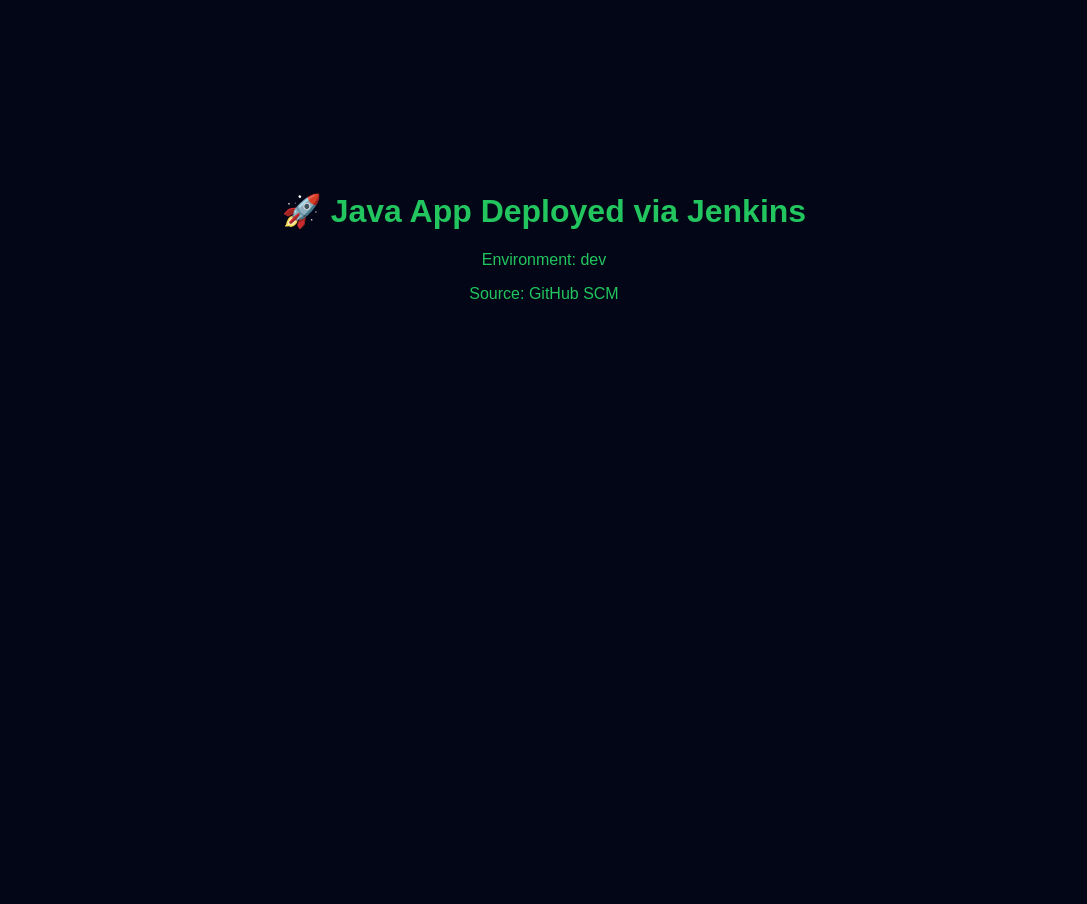
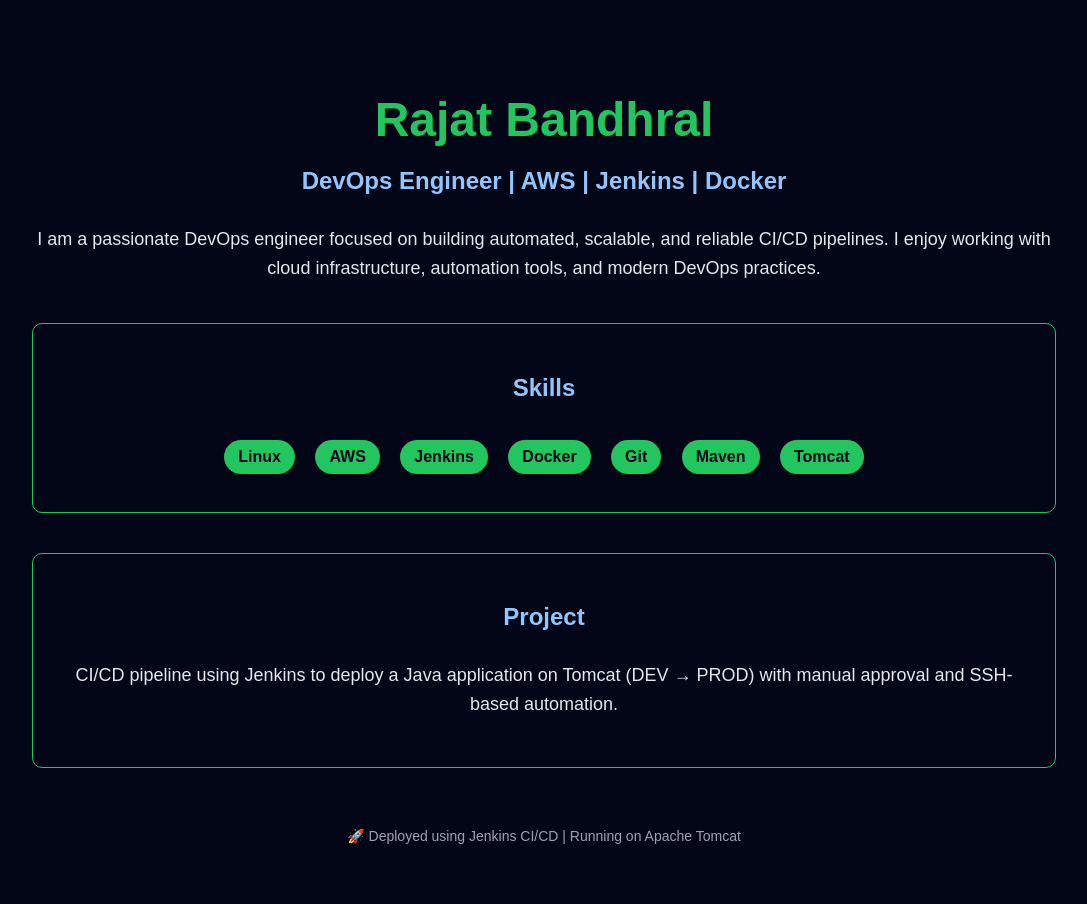
Before and after one commit to Rajat972/Terraformtest, a web app: page / in a window 1280 px wide. Shown: the whole page, without its empty margins (96-1183 px from the left). Before the commit the page ends 299 px from the top, so only its background shows below. Run offline with its HTML, style and script files only (its server is not run), Linux system fonts and the light colour scheme; data that the repository does not hold is empty.

Commit message:
Update index.html
portfolio page

```diff
--- a/src/main/webapp/index.html
+++ b/src/main/webapp/index.html
@@ -1,20 +1,107 @@
 <!DOCTYPE html>
-<html>
+<html lang="en">
 <head>
-    <title>Hello World App</title>
+    <meta charset="UTF-8">
+    <title>Rajat Bandhral | DevOps Engineer</title>
+
     <style>
         body {
+            margin: 0;
+            font-family: Arial, Helvetica, sans-serif;
+            background: linear-gradient(135deg, #020617, #020617);
+            color: #e5e7eb;
+        }
+
+        .container {
+            width: 80%;
+            margin: auto;
+            padding: 60px 0;
+            text-align: center;
+        }
+
+        h1 {
+            font-size: 48px;
+            color: #22c55e;
+            margin-bottom: 10px;
+        }
+
+        h2 {
+            font-size: 24px;
+            color: #93c5fd;
+            margin-bottom: 30px;
+        }
+
+        p {
+            font-size: 18px;
+            line-height: 1.6;
+        }
+
+        .card {
             background: #020617;
-            color: #22c55e;
-            text-align: center;
-            margin-top: 15%;
-            font-family: Arial;
+            border: 1px solid #22c55e;
+            border-radius: 10px;
+            padding: 30px;
+            margin-top: 40px;
+        }
+
+        .skills span {
+            display: inline-block;
+            margin: 8px;
+            padding: 8px 14px;
+            border-radius: 20px;
+            background: #22c55e;
+            color: #020617;
+            font-weight: bold;
+        }
+
+        footer {
+            margin-top: 60px;
+            font-size: 14px;
+            color: #9ca3af;
         }
     </style>
 </head>
+
 <body>
-    <h1>🚀 Java App Deployed via Jenkins</h1>
-    <p>Environment: dev</p>
-    <p>Source: GitHub SCM</p>
+
+<div class="container">
+
+    <h1>Rajat Bandhral</h1>
+    <h2>DevOps Engineer | AWS | Jenkins | Docker</h2>
+
+    <p>
+        I am a passionate DevOps engineer focused on building automated,
+        scalable, and reliable CI/CD pipelines.
+        I enjoy working with cloud infrastructure, automation tools,
+        and modern DevOps practices.
+    </p>
+
+    <div class="card">
+        <h2>Skills</h2>
+        <div class="skills">
+            <span>Linux</span>
+            <span>AWS</span>
+            <span>Jenkins</span>
+            <span>Docker</span>
+            <span>Git</span>
+            <span>Maven</span>
+            <span>Tomcat</span>
+        </div>
+    </div>
+
+    <div class="card">
+        <h2>Project</h2>
+        <p>
+            CI/CD pipeline using Jenkins to deploy a Java application
+            on Tomcat (DEV → PROD) with manual approval and SSH-based automation.
+        </p>
+    </div>
+
+    <footer>
+        🚀 Deployed using Jenkins CI/CD | Running on Apache Tomcat
+    </footer>
+
+</div>
+
 </body>
 </html>
```
